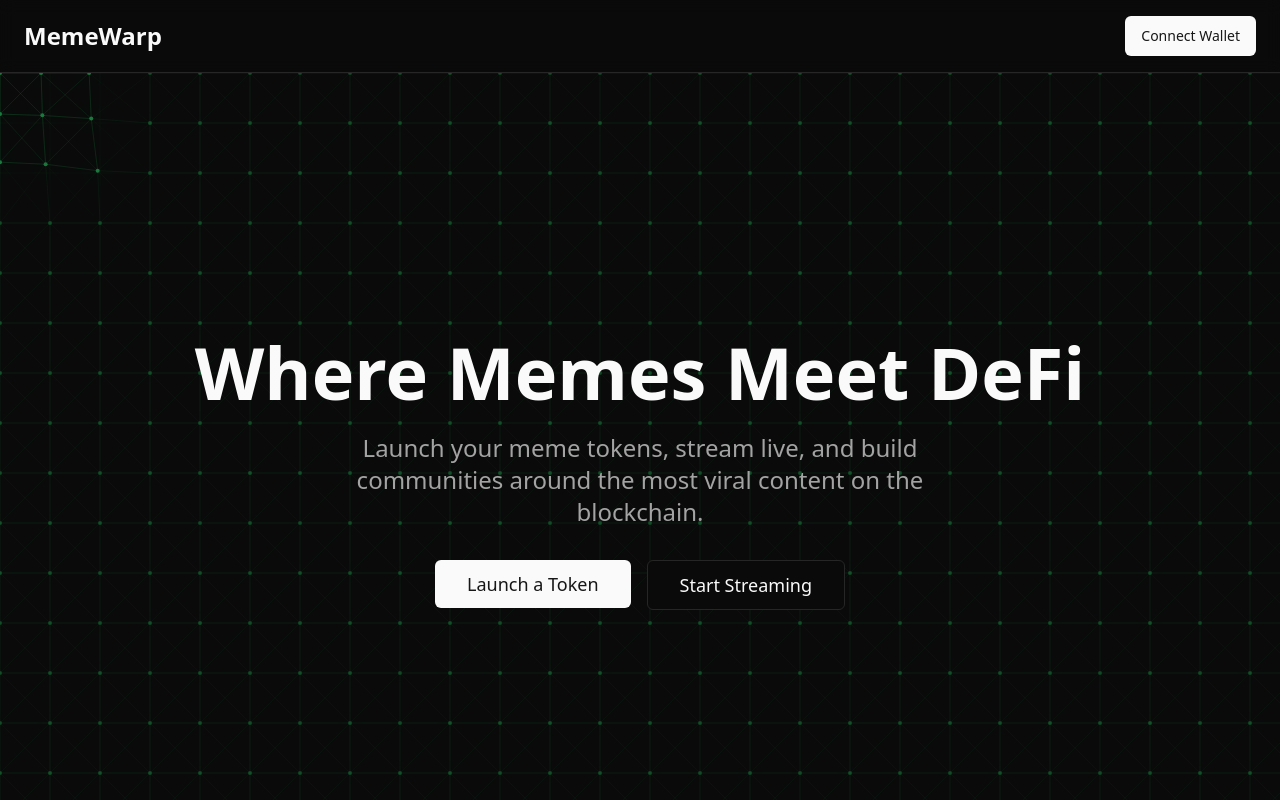
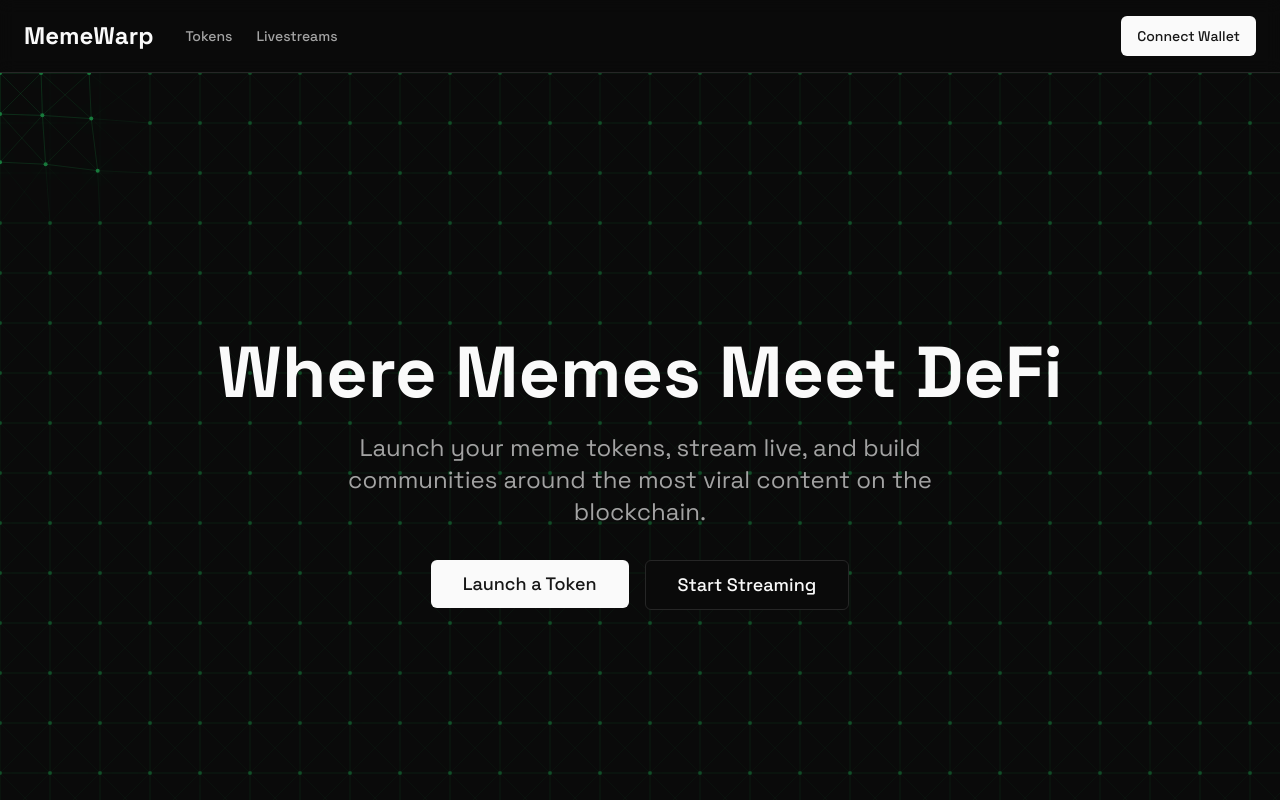
Before and after one commit to memewarp-fun/memewarp-webapp, a Next.js app: page / in a window 1280 px wide. Shown: the top 800 px of the page. Built offline with nearby package versions, Linux system fonts and the light colour scheme.

Commit message:
added header links, fixed fonts

```diff
--- a/src/app/layout.tsx
+++ b/src/app/layout.tsx
@@ -30,7 +30,7 @@ export default function RootLayout({
   return (
     <html lang="en" className="dark">
       <body
-        className={`${geistSans.variable} ${geistMono.variable} ${spaceGrotesk.variable} antialiased`}
+        className={`${spaceGrotesk.variable} font-space-grotesk antialiased`}
       >
         {children}
       </body>
--- a/src/components/header.tsx
+++ b/src/components/header.tsx
@@ -1,16 +1,37 @@
 "use client";
 
 import { Button } from "@/components/ui/button";
+import Link from "next/link";
 
 export function Header() {
   return (
     <header className="sticky top-0 z-50 border-b border-border bg-background/95 backdrop-blur supports-[backdrop-filter]:bg-background/60">
       <div className="container mx-auto px-6 py-4">
         <div className="flex items-center justify-between">
-          <div className="flex items-center space-x-2">
-            <h1 className="text-2xl font-bold font-space-grotesk">
-              MemeWarp
-            </h1>
+          <div className="flex items-center space-x-8">
+            <Link href="/">
+              <h1 className="text-2xl font-bold font-space-grotesk hover:text-green-500 transition-colors">
+                MemeWarp
+              </h1>
+            </Link>
+
+            <nav className="flex items-center space-x-6">
+              <Link
+                href="/tokens"
+                className="relative text-sm font-medium text-muted-foreground hover:text-foreground transition-colors group"
+              >
+                Tokens
+                <span className="absolute bottom-0 left-0 w-0 h-0.5 bg-green-500 group-hover:w-full transition-all duration-300"></span>
+              </Link>
+
+              <Link
+                href="/livestreams"
+                className="relative text-sm font-medium text-muted-foreground hover:text-foreground transition-colors group"
+              >
+                Livestreams
+                <span className="absolute bottom-0 left-0 w-0 h-0.5 bg-green-500 group-hover:w-full transition-all duration-300"></span>
+              </Link>
+            </nav>
           </div>
 
           <Button className="bg-primary hover:bg-primary/90 text-primary-foreground">
--- a/tailwind.config.js
+++ b/tailwind.config.js
@@ -17,6 +17,9 @@ module.exports = {
       },
     },
     extend: {
+      fontFamily: {
+        'space-grotesk': ['var(--font-space-grotesk)', 'sans-serif'],
+      },
       colors: {
         border: "hsl(var(--border))",
         input: "hsl(var(--input))",
```
